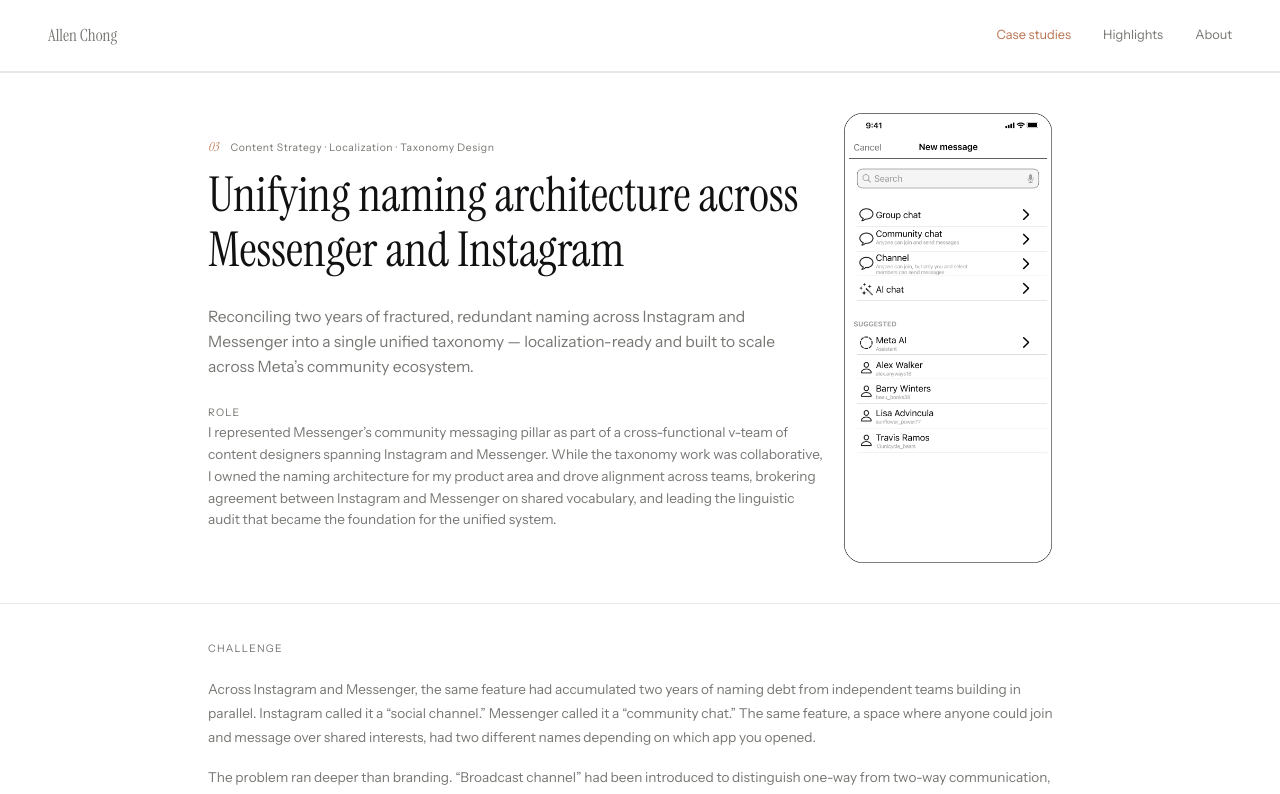
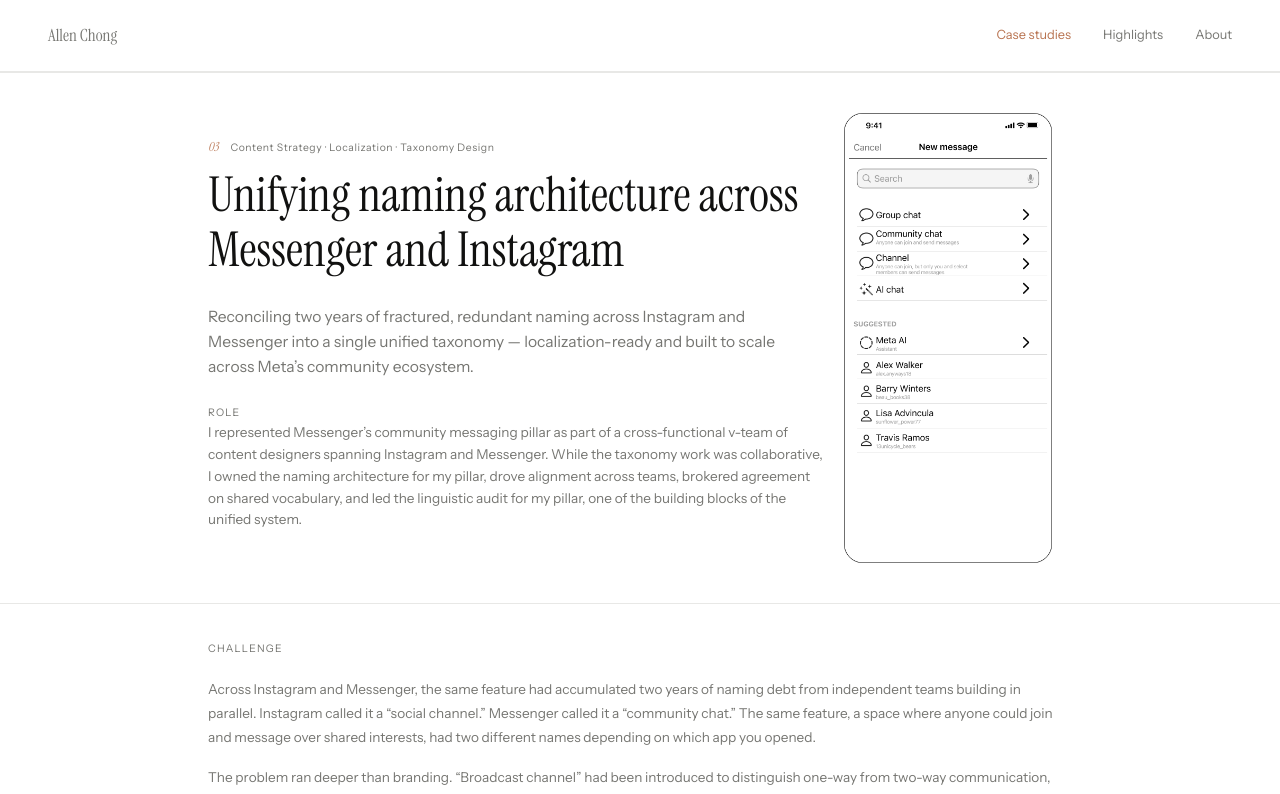
Before and after one commit to awchong/portfolio, a Next.js app: page /case-studies/naming-architecture in a window 1280 px wide. Shown: the top 794 px of the page. Built offline with nearby package versions, Linux system fonts and the light colour scheme; no server answers.

Commit message:
case study 3 fix

```diff
--- a/app/case-studies/naming-architecture/page.tsx
+++ b/app/case-studies/naming-architecture/page.tsx
@@ -40,10 +40,10 @@
                   <p className={styles.heroRoleText}>
                     I represented Messenger&rsquo;s community messaging pillar as part of a
                     cross-functional v-team of content designers spanning Instagram and Messenger.
-                    While the taxonomy work was collaborative, I owned the naming architecture
-                    for my product area and drove alignment across teams, brokering agreement
-                    between Instagram and Messenger on shared vocabulary, and leading the linguistic audit
-                    that became the foundation for the unified system.                  </p>
+                    While the taxonomy work was collaborative, I owned the naming architecture for
+                    my pillar, drove alignment across teams, brokered agreement on shared vocabulary,
+                    and led the linguistic audit for my pillar, one of the building blocks of
+                    the unified system.                  </p>
                 </div>
               </div>
             </div>
```
